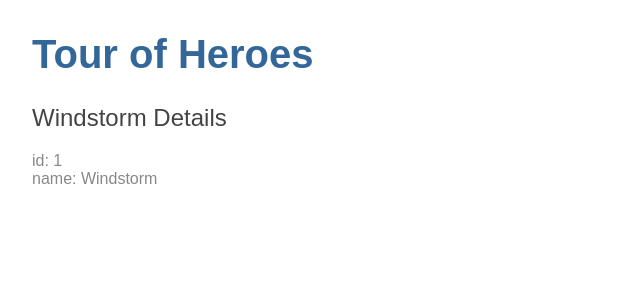
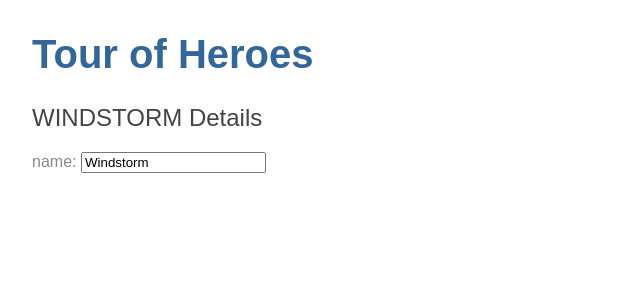
Before and after one commit to chalcrow/Angular_5, an Angular app in the folder Angular5/wwwroot/js/my-app/: page / in a window 1280 px wide. Shown: the top 300 px of the page, without its empty margins (0-640 px from the left). Built offline with nearby package versions, Linux system fonts and the light colour scheme.

Commit message:
Finished two-way binding for Hero

```diff
--- a/Angular5/wwwroot/js/my-app/src/app/app.module.ts
+++ b/Angular5/wwwroot/js/my-app/src/app/app.module.ts
@@ -1,5 +1,6 @@
 import { BrowserModule } from '@angular/platform-browser';
 import { NgModule } from '@angular/core';
+import { FormsModule } from '@angular/forms';
 
 
 import { AppComponent } from './app.component';
@@ -12,7 +13,8 @@
     HeroesComponent
   ],
   imports: [
-    BrowserModule
+    BrowserModule,
+    FormsModule
   ],
   providers: [],
   bootstrap: [AppComponent]
--- a/Angular5/wwwroot/js/my-app/src/app/heroes/heroes.component.html
+++ b/Angular5/wwwroot/js/my-app/src/app/heroes/heroes.component.html
@@ -1,3 +1,8 @@
-<h2>{{ hero.name }} Details</h2>
-<div><span>id: </span>{{ hero.id }}</div>
-<div><span>name: </span>{{ hero.name }}</div>
+<h2>{{ hero.name | uppercase }} Details</h2>
+<div>
+  <label>name:
+    <input [(ngModel)]="hero.name" placeholder="name" />
+
+  </label>
+
+</div>
```
